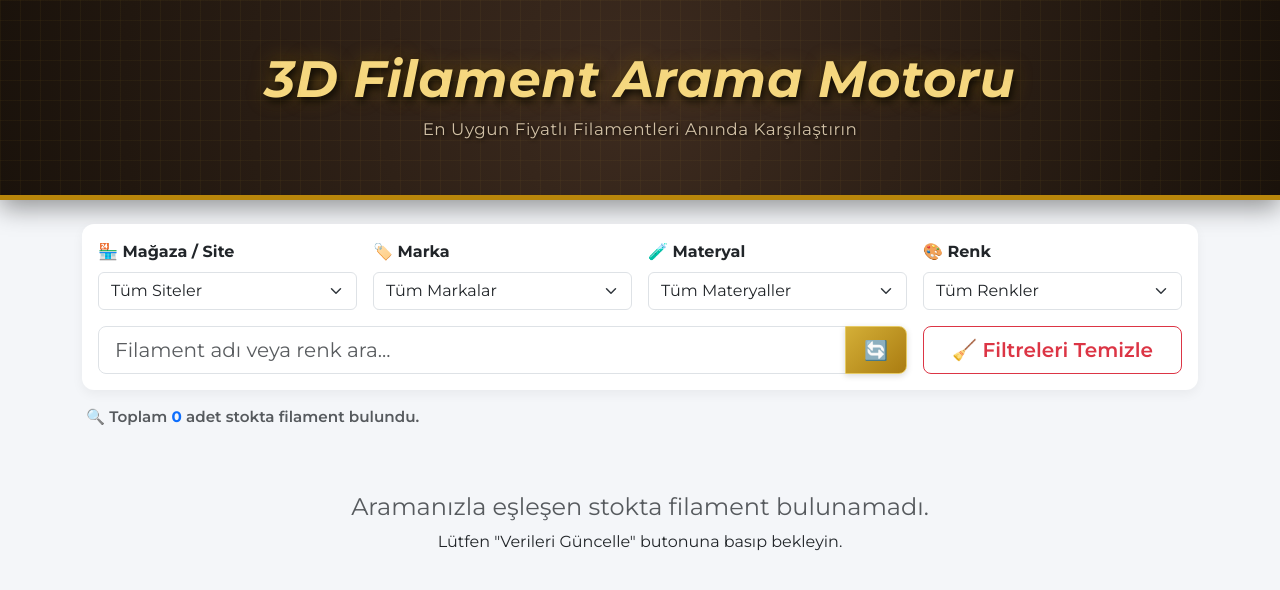
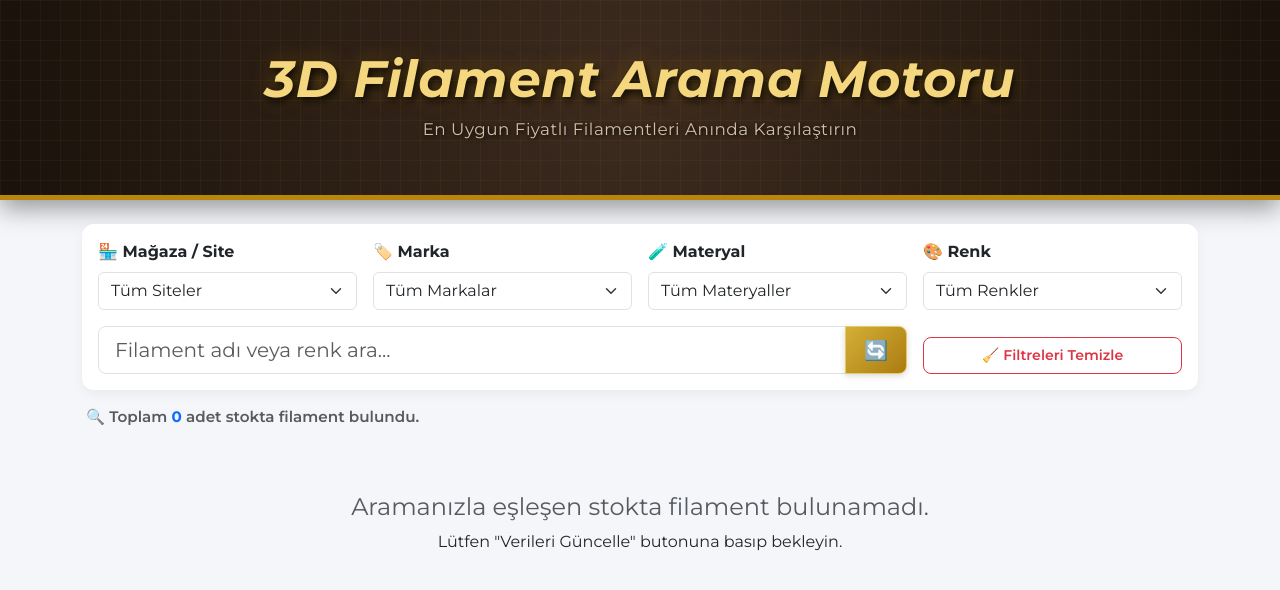
Before and after one commit to Cordamauro/filament-robotu, a Flask app: page / in a window 1280 px wide. Shown: the top 590 px of the page. Run offline with Flask 3, Linux system fonts and the light colour scheme; data that the repository does not hold is empty.

Commit message:
Update index.html

```diff
--- a/templates/index.html
+++ b/templates/index.html
@@ -84,7 +84,6 @@
             box-shadow: 0 0 15px rgba(245, 215, 127, 0.9);
         }
 
-        /* İÇE GÖMÜLÜ SADE VERİLERİ GÜNCELLE İKON BUTONU */
         .btn-update-icon {
             background: linear-gradient(135deg, #d4af37 0%, #aa7c11 100%);
             color: #ffffff;
@@ -118,6 +117,15 @@
         @keyframes spin {
             0% { transform: rotate(0deg); }
             100% { transform: rotate(360deg); }
+        }
+
+        /* KÜÇÜLTÜLMÜŞ ÖZEL FİLTRELERİ TEMİZLE BUTONU STİLİ */
+        .btn-clear-custom {
+            font-size: 0.88rem;
+            font-weight: 600;
+            padding: 0.45rem 0.8rem;
+            border-radius: 8px;
+            transition: all 0.2s ease;
         }
 
         .card { border: none; border-radius: 12px; box-shadow: 0 4px 12px rgba(0,0,0,0.05); transition: transform 0.2s, box-shadow 0.2s; overflow: hidden; }
@@ -173,7 +181,6 @@
                 </select>
             </div>
 
-            <!-- ARAMA KUTUSU VE SAĞINA EKLENEN İKON BUTON -->
             <div class="col-md-9 mt-3">
                 <div class="input-group">
                     <input type="text" id="searchQuery" class="form-control form-control-lg" placeholder="Filament adı veya renk ara..." onkeyup="loadProducts()">
@@ -183,8 +190,9 @@
                 </div>
             </div>
 
+            <!-- KÜÇÜLTÜLMÜŞ FİLTRELERİ TEMİZLE BUTONU -->
             <div class="col-md-3 mt-3 d-flex align-items-end">
-                <button class="btn btn-outline-danger btn-lg w-100 fw-semibold" onclick="clearAllFilters()">🧹 Filtreleri Temizle</button>
+                <button class="btn btn-outline-danger btn-clear-custom w-100" onclick="clearAllFilters()">🧹 Filtreleri Temizle</button>
             </div>
         </div>
     </div>
```
